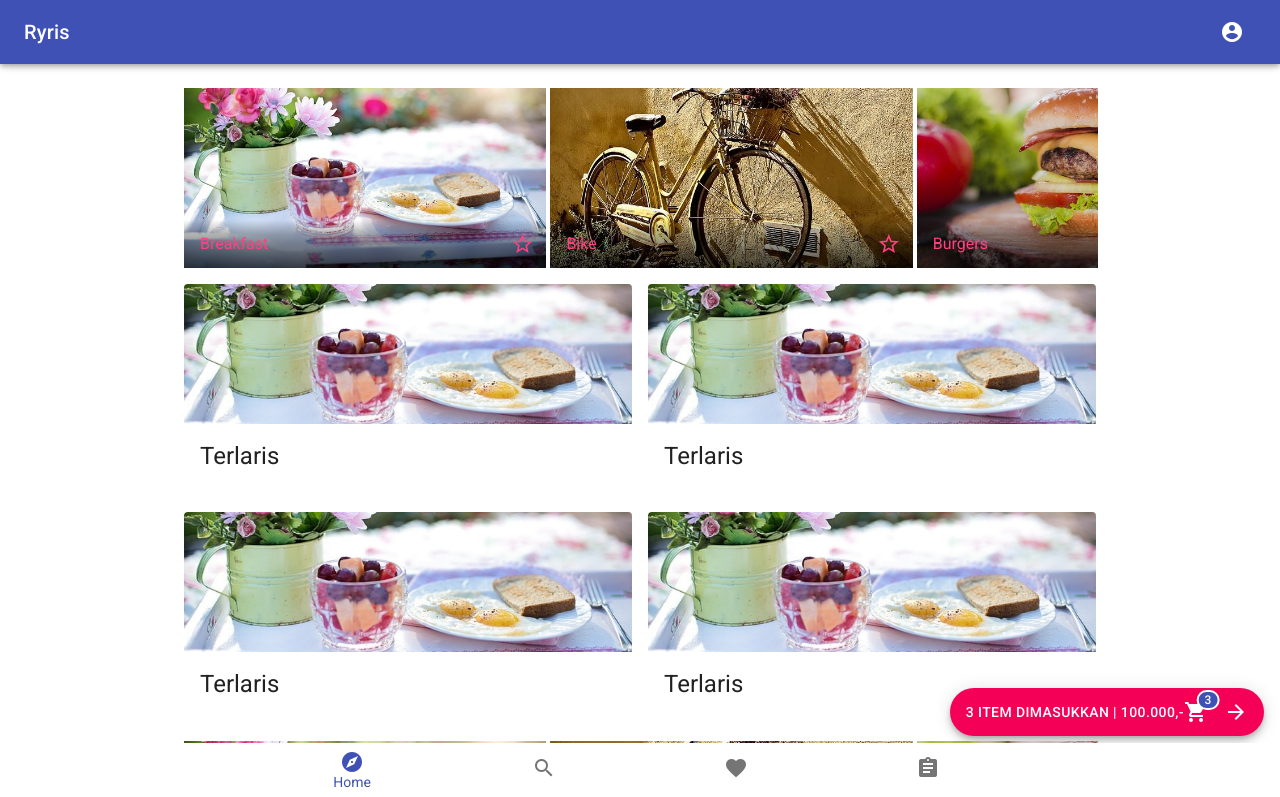
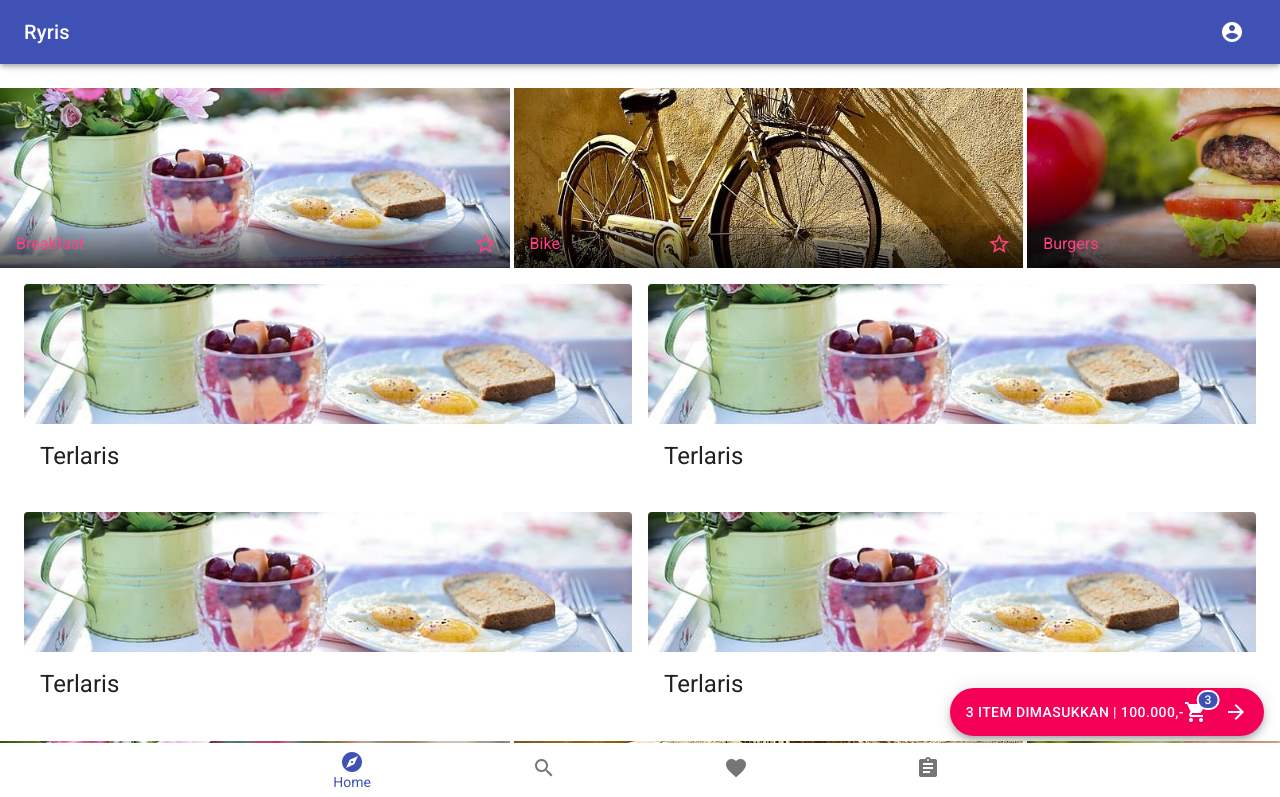
Before and after one commit to ryfazrin/ryris-template, a React (Create React App) app: page / in a window 1280 px wide. Shown: the top 797 px of the page. Built offline with nearby package versions, Linux system fonts and the light colour scheme.

Commit message:
modified Container home page

```diff
--- a/src/pages/Home.js
+++ b/src/pages/Home.js
@@ -16,7 +16,7 @@ function Home() {
     const classes = useStyles();
 
     return(
-      <Container maxWidth="md">
+      <div style={{ overflow: 'hidden' }}>
         <Grid className={classes.root} container spacing={2}>
 
             <Grid item xs={12}>
@@ -26,6 +26,7 @@ function Home() {
             </Grid>
 
             <Grid item xs={12}>
+            <Container>
               <Grid container spacing={2} justifyContent="center">
                 {/* Card Category */}
                 <Grid item xs={6}>
@@ -41,6 +42,7 @@ function Home() {
                   <CardCategory />
                 </Grid>
               </Grid>
+            </Container>
             </Grid>
 
             <Grid item xs={12}>
@@ -49,7 +51,7 @@ function Home() {
             </Grid>
 
         </Grid>
-      </Container>
+      </div>
     );
 }
 
```
